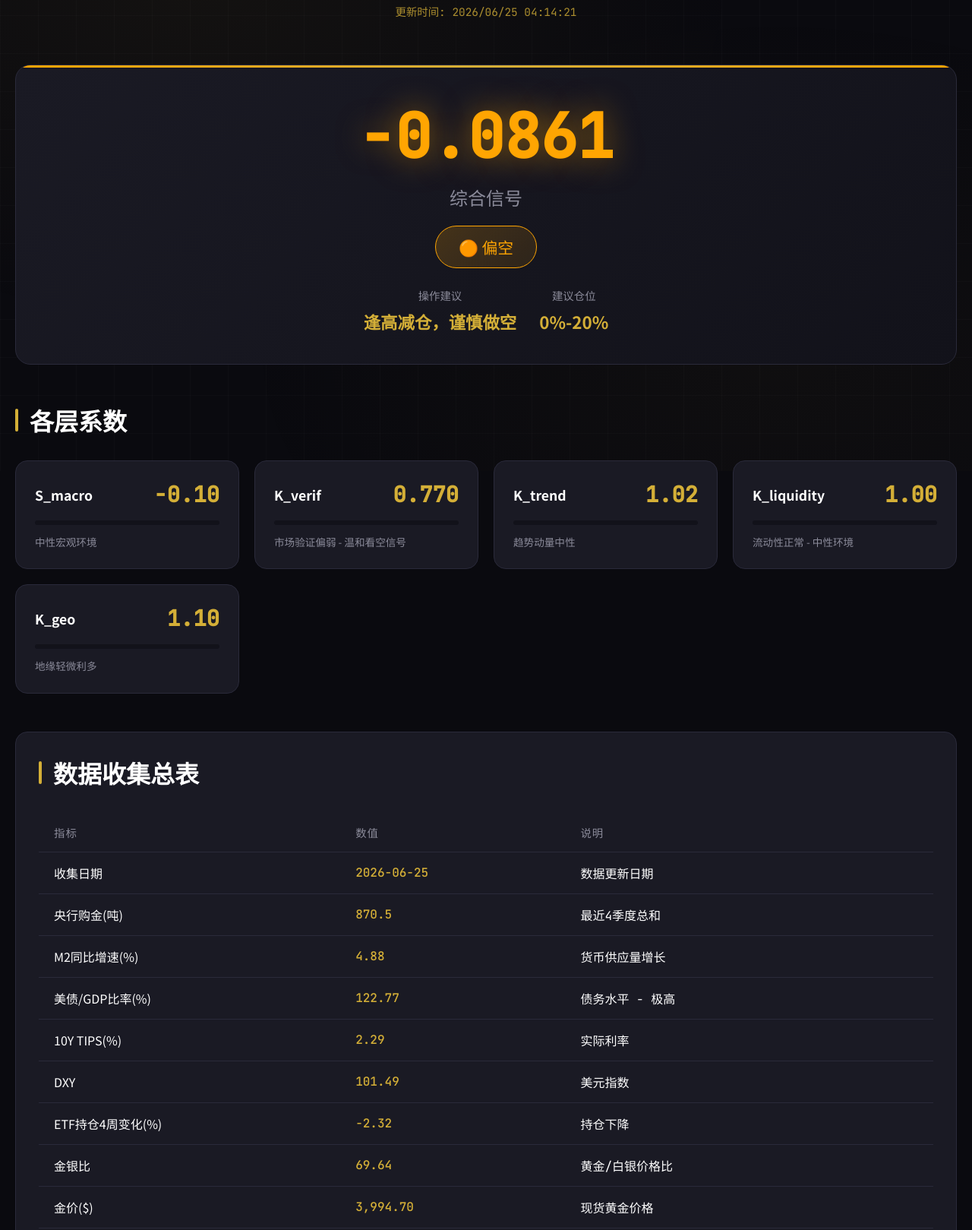
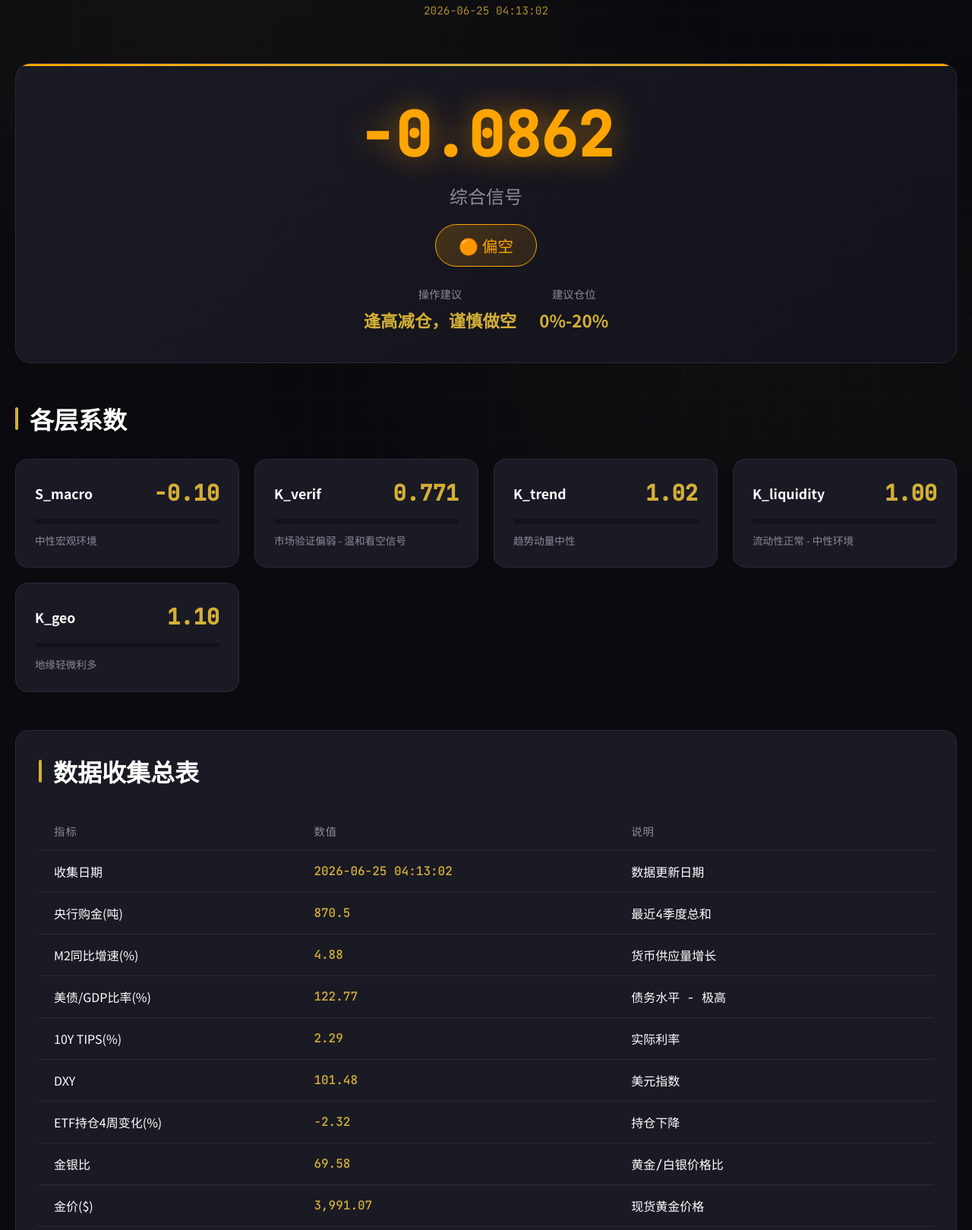
Before and after one commit to Walle39/market, a plain HTML site: page index.html in a window 1280 px wide. Shown: the part 180-1799 px from the top of the page at 76% size. Drawn offline with Linux system fonts and the light colour scheme.

Commit message:
更新数据收集总表(2026-06-25)

```diff
--- a/index.html
+++ b/index.html
@@ -360,11 +360,11 @@
         <header class="header">
             <h1>GMVM v6.1</h1>
             <p class="subtitle">黄金市场估值模型</p>
-            <p class="timestamp" id="timestamp">2026-06-25</p>
+            <p class="timestamp" id="timestamp">2026-06-25 04:13:02</p>
         </header>
 
         <div class="signal-banner">
-            <div class="signal-value" id="final-signal">-0.0861</div>
+            <div class="signal-value" id="final-signal">-0.0862</div>
             <div class="signal-label">综合信号</div>
             <div class="signal-grade" id="signal-grade">🟠 偏空</div>
             <div class="recommendation">
@@ -396,7 +396,7 @@
                 <div class="layer-card">
                     <div class="layer-header">
                         <span class="layer-name">K_verif</span>
-                        <span class="layer-value" id="k_verif_value">0.770</span>
+                        <span class="layer-value" id="k_verif_value">0.771</span>
                     </div>
                     <div class="layer-bar">
                         <div class="layer-bar-fill" style="background: linear-gradient(90deg, var(--signal-negative), var(--signal-neutral)); --fill-percent: 84.3%;"></div>
@@ -452,7 +452,7 @@
                 <tbody>
                     <tr>
                         <td class="metric-name">收集日期</td>
-                        <td class="metric-value" id="收集日期">2026-06-25</td>
+                        <td class="metric-value" id="收集日期">2026-06-25 04:13:02</td>
                         <td>数据更新日期</td>
                     </tr>
                     <tr>
@@ -477,7 +477,7 @@
                     </tr>
                     <tr>
                         <td class="metric-name">DXY</td>
-                        <td class="metric-value" id="DXY">101.49</td>
+                        <td class="metric-value" id="DXY">101.48</td>
                         <td>美元指数</td>
                     </tr>
                     <tr>
@@ -487,12 +487,12 @@
                     </tr>
                     <tr>
                         <td class="metric-name">金银比</td>
-                        <td class="metric-value" id="金银比">69.64</td>
+                        <td class="metric-value" id="金银比">69.58</td>
                         <td>黄金/白银价格比</td>
                     </tr>
                     <tr>
                         <td class="metric-name">金价($)</td>
-                        <td class="metric-value" id="金价">3,994.70</td>
+                        <td class="metric-value" id="金价">3,991.07</td>
                         <td>现货黄金价格</td>
                     </tr>
                     <tr>
@@ -537,7 +537,7 @@
                     </tr>
                     <tr>
                         <td class="metric-name">布油价格($)</td>
-                        <td class="metric-value" id="布油">72.85</td>
+                        <td class="metric-value" id="布油">72.86</td>
                         <td>原油价格</td>
                     </tr>
                     <tr>
@@ -550,7 +550,7 @@
         </section>
 
         <footer class="footer">
-            <p>数据更新时间: <span id="footer-timestamp">2026-06-25</span> | 模型版本: GMVM v6.1</p>
+            <p>数据更新时间: <span id="footer-timestamp">2026-06-25 04:13:02</span> | 模型版本: GMVM v6.1</p>
             <p style="margin-top: 10px;">
                 数据来源: <a href="https://github.com/Walle39/market" target="_blank">GitHub Market Repository</a>
             </p>
@@ -558,15 +558,6 @@
     </div>
 
     <script>
-        document.getElementById('timestamp').textContent = '更新时间: ' + new Date().toLocaleString('zh-CN', {
-            year: 'numeric',
-            month: '2-digit',
-            day: '2-digit',
-            hour: '2-digit',
-            minute: '2-digit',
-            second: '2-digit'
-        });
-
         function animateValue(element, start, end, duration) {
             const range = end - start;
             const startTime = performance.now();
```
Also changed, not shown: 2 other files.
